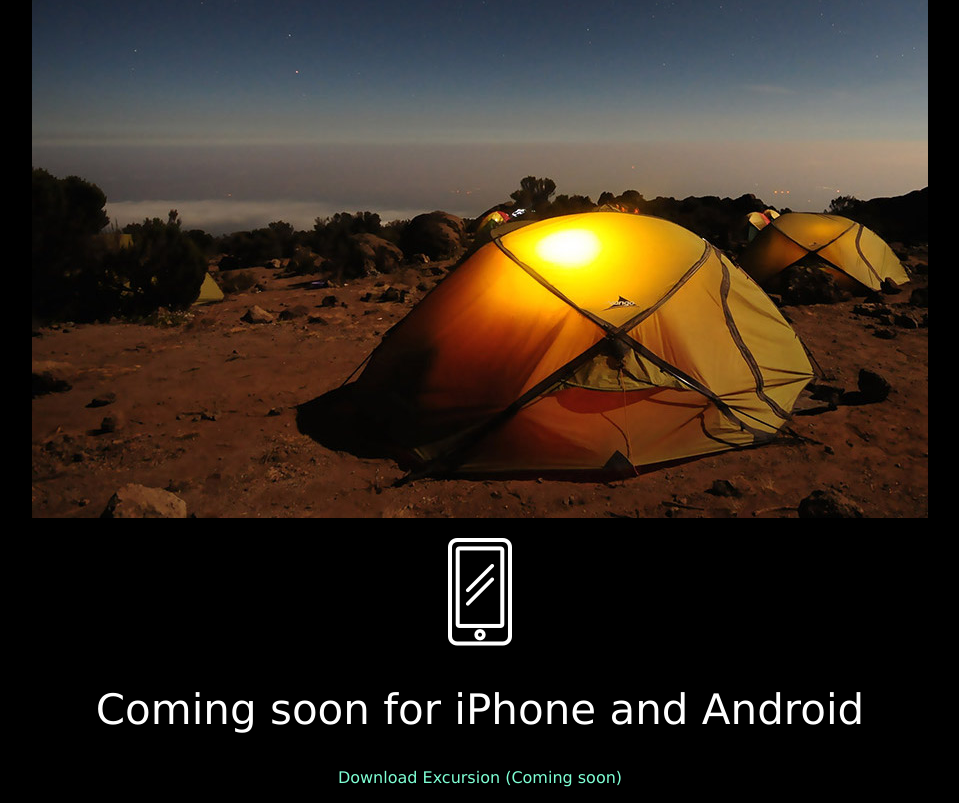
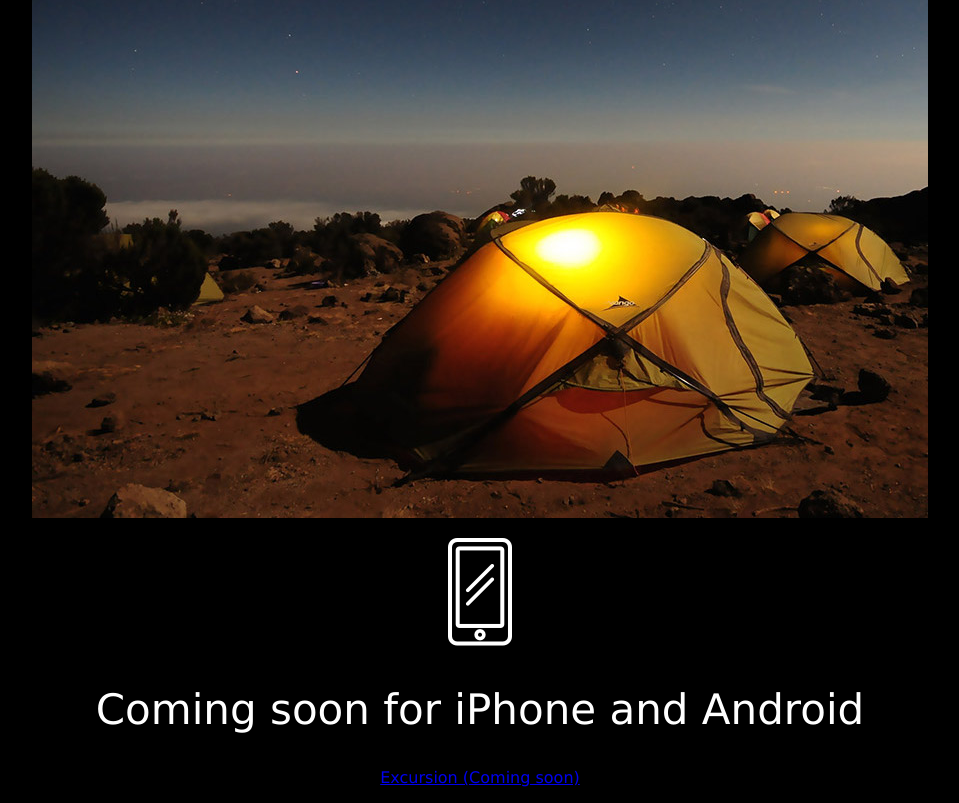
Before and after one commit to chriseves/excursion, a plain HTML site: page index.html in a window 1280 px wide. Shown: the part 494-1297 px from the top of the page, without its empty margins (160-1119 px from the left). Drawn offline with Linux system fonts and the light colour scheme; files whose address does not match are found by name.

Commit message:
fixed broken link

```diff
--- a/index.html
+++ b/index.html
@@ -27,7 +27,7 @@
 
         <!--sub heading 2 section-->
         <h2 class="sub-heading">Coming soon for iPhone and Android</h2>
-        <p class="link--cta">Download Excursion (Coming soon)</p>
+        <p class="link--cta"><p><a href="#">Excursion (Coming soon)</a></p>
 
 
     </body>
```
